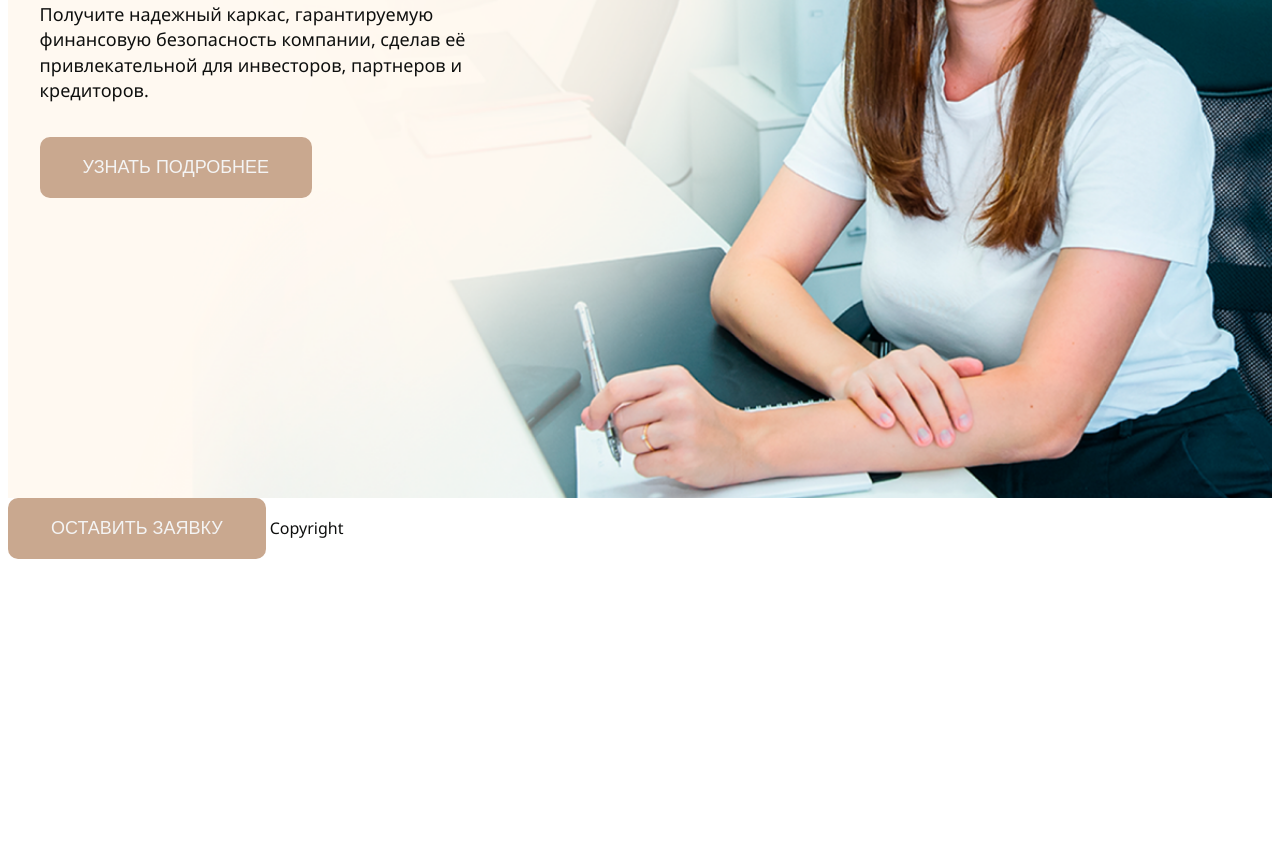
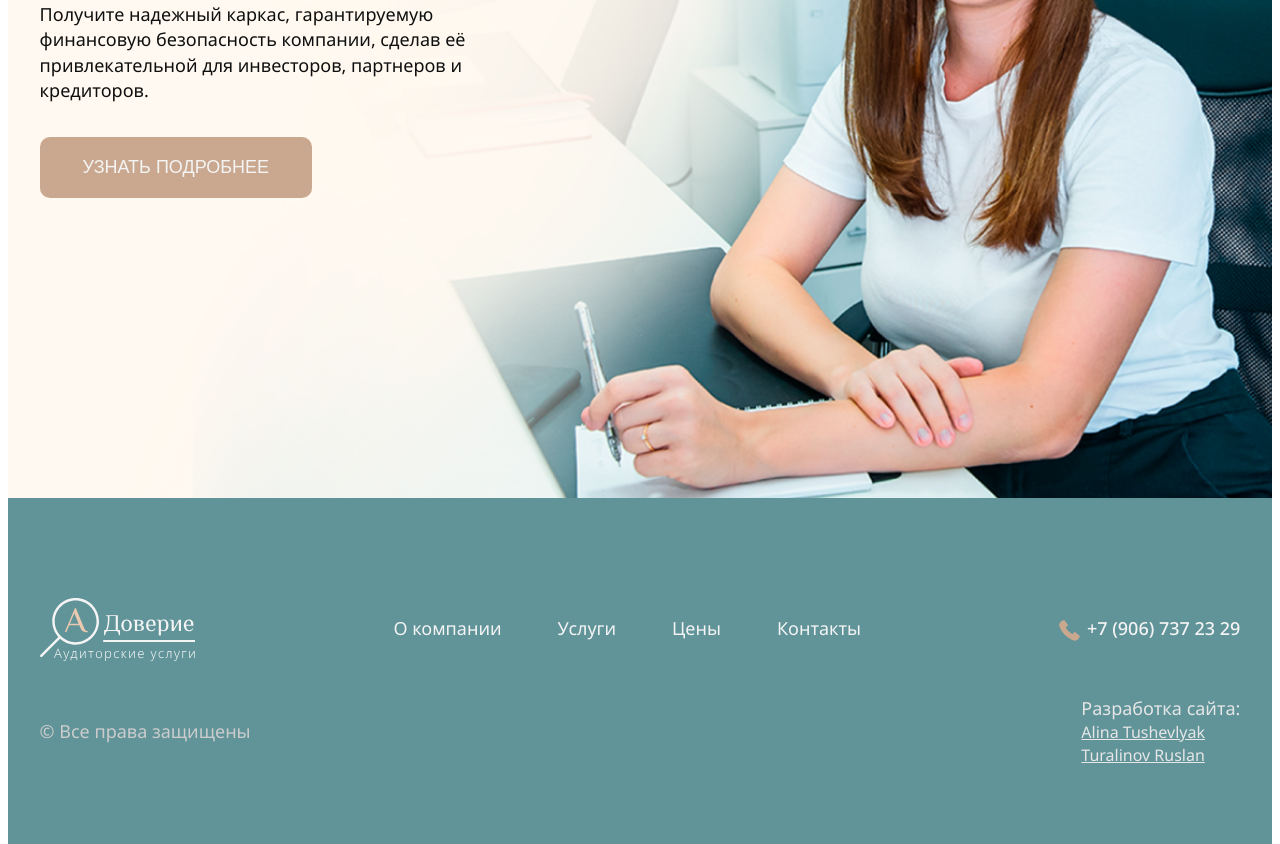
Before and after one commit to Turalinov/doverie-audit.ru, a website: page src/index.html in a window 1280 px wide. Shown: the part 488-1332 px from the top of the page. Before the commit the page ends 1047 px from the top, so only its background shows below. Drawn offline with nearby package versions, Linux system fonts and the light colour scheme; files that its build step writes are made by us from their sources; files whose address does not match are found by name.

Commit message:
added footer block

```diff
--- a/src/index.html
+++ b/src/index.html
@@ -30,7 +30,7 @@
                         свернуть меню
                         <span></span>
                       </button>
-                      <ul class="menu__list">
+                      <ul class="menu__list menu__list--adaptive">
                         <li class="menu__item">
                           <a href="#about" class="menu__link" title="О компании">О&nbsp;компании</a>
                         </li>
@@ -70,10 +70,47 @@
         </div>
       </section>
     </div>
+
     <div class="footer">
-      <button type="button" class="btn">Оставить заявку</button>
-      Copyright
+      <div class="container">
+        <div class="footer__top">
+          <img src="images/logo-light.svg" title="Доверие - Аудиторские услуги" alt="Доверие - Аудиторские услуги"
+            class="logo footer__logo">
+            <nav class="menu footer__menu">
+              <ul class="menu__list">
+                <li class="menu__item">
+                  <a href="#about" class="menu__link" title="О компании">О&nbsp;компании</a>
+                </li>
+                <li class="menu__item">
+                  <a href="#services" class="menu__link" title="Услуги">Услуги</a>
+                </li>
+                <li class="menu__item">
+                  <a href="#price" class="menu__link" title="Цены">Цены</a>
+                </li>
+                <li class="menu__item">
+                  <a href="#contacts" class="menu__link" title="Контакты">Контакты</a>
+                </li>
+              </ul>
+            </nav>
+            <a href="tel:+79067372329" class="phone footer__phone">+7 (906) 737 23 29</a>
+        </div>
+        <div class="footer__bottom">
+          <div class="footer__copy">
+            &copy; Все права защищены
+          </div>
+          <div class="footer__development">
+            <div class="footer__text">
+              Разработка сайта:
+            </div>
+            <a href="https://www.instagram.com/alina_prodesign/" class="footer__link" title="Alina Tushevlyak">Alina
+              Tushevlyak</a>
+            <a href="https://www.instagram.com/turalinov_/" class="footer__link" title="Turalinov Ruslan">Turalinov
+              Ruslan</a>
+          </div>
+        </div>
+      </div>
     </div>
+
   </div>
   <script src="main.min.js"></script>
 </body>
--- a/src/scripts/scripts.js
+++ b/src/scripts/scripts.js
@@ -4,7 +4,7 @@
   console.log('a', a);
 
   const menuToggle = document.querySelector('.menu__toggle');
-  const menu = document.querySelector('.menu__list');
+  const menu = document.querySelector('.menu__list--adaptive');
   // const body = document.querySelector('body')
 
   menuToggle.addEventListener('click', (e) => {
@@ -37,7 +37,7 @@
       // }
 
       //для мобилки закрытия меню берем родитель меню
-      const parentMenu = findParent(menuLink, '.menu__list');
+      const parentMenu = findParent(menuLink, '.menu__list--adaptive');
       if(parentMenu !== false) {
         if (parentMenu.classList.contains('is-open')) {
           parentMenu.classList.toggle('is-open');
--- /dev/null
+++ b/src/styles/blocks/footer.scss
@@ -0,0 +1,91 @@
+.footer  {
+  background-color: $turquoise-dark;
+  padding: rem(100px) 0 rem(76px);
+  color: $white;
+
+  @include tablets {
+    padding: rem(75px) 0 rem(75px);
+  }
+}
+.footer__top {
+  display: flex;
+  justify-content: space-between;
+  align-items: center;
+  margin-bottom: rem(35px);
+  flex-wrap: wrap;
+  @include tablets {
+    align-items: flex-start;
+  }
+}
+.footer__logo {
+
+}
+.footer__menu.menu {
+  margin-left: auto;
+  font-size: rem(18px);
+
+  @include phones {
+    font-size: rem(16px) ;
+  }
+}
+.footer__menu.menu .menu__list {
+  @include tablets {
+    flex-direction: column;
+  }
+}
+
+.footer__menu .menu__item {
+  flex: 2;
+  & + .menu__item {
+    @include tablets {
+      margin-left: 0;
+    }
+  }
+
+  @include phones {
+    margin-right: 0;
+    margin-left: 0;
+  }
+}
+
+.footer__menu .menu__link {
+  color: inherit;
+}
+.footer__phone.phone {
+  margin-left: auto;
+  color: inherit;
+  font-size: rem(18px);
+  @include phones {
+    margin-left: initial;
+    font-size: rem(16px);
+  }
+}
+.footer__bottom {
+  display: flex;
+  justify-content: space-between;
+  align-items: center;
+}
+.footer__copy {
+  color: #ccc;
+  font-size: rem(18px);
+  @include phones {
+    font-size: rem(14px);
+    margin: 0 auto;
+  }
+}
+.footer__development {
+  color: #e6e6e6;
+  @include tablets {
+    display: none;
+  }
+}
+.footer__text {
+  font-size: rem(18px);
+}
+.footer__link {
+  display: block;
+  color: inherit;
+  &:hover {
+    color: $brown;
+  }
+}
--- a/src/styles/blocks/menu.scss
+++ b/src/styles/blocks/menu.scss
@@ -29,8 +29,11 @@
 
 .menu__list {
   display: flex;
+
+}
+
+.menu__list--adaptive {
   transition: all .5s ease;
-
 
   &.is-open {
     right: rem(-10px);
@@ -49,14 +52,13 @@
     z-index: $z-menu;
     opacity: 0;
   }
-}
+  }
 
 .menu__item {
 
   @include phones {
     margin-left: rem(20px);
     margin-right: rem(30px);
-    border-bottom: 0.6px solid $brown;
     padding: rem(5px) 0 rem(2px);
   }
 
@@ -69,6 +71,13 @@
     }
 
   }
+}
+
+
+.menu__list--adaptive .menu__item {
+    @include phones {
+      border-bottom: 0.6px solid $brown;
+    }
 }
 
 .menu__link {
--- a/src/styles/main.scss
+++ b/src/styles/main.scss
@@ -5,6 +5,7 @@ $brown:   rgba(201, 168, 143, 1);
 $brown-hover: #b3957e;
 $brown-light: rgba(251, 247, 241, 1);
 $turquoise: rgba(113, 177, 183, 1);
+$turquoise-dark: rgba(96, 148, 153, 1);
 $gray: rgba(180, 180, 180, 1);
 $brown-dark: #6b6b6b;
 
```
Also changed, not shown: docs/index.html (+40 -3 lines), docs/images/logo-light.svg (added), docs/main.min.css, docs/main.min.js, src/images/logo-light.svg (added).
